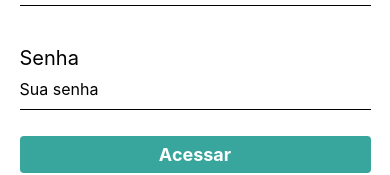
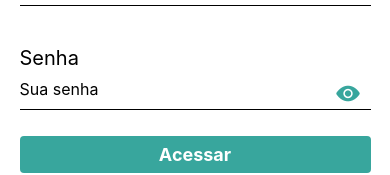
Before and after one commit to Marcos1327/resolve-servicos-app, a React Native app: screen /SignIn in a window 390 px wide. Shown: the part 206-381 px from the top of the page. Built offline with nearby package versions, Linux system fonts and the light colour scheme.

Commit message:
adding secureTextEntry in password and add icons to show password and limit of characters in input password

```diff
--- a/src/pages/SignIn/signIn.js
+++ b/src/pages/SignIn/signIn.js
@@ -1,11 +1,15 @@
-import React from 'react';
+import React, { useState } from 'react';
 import { View, Text, StyleSheet, TextInput, TouchableOpacity } from 'react-native';
 import * as Animatable from 'react-native-animatable'
 import { useNavigation } from '@react-navigation/native'
+import { Ionicons } from '@expo/vector-icons'
 
 export default function SignIn() {
 
     const navigation = useNavigation();
+    const [passwordVisible, setPasswordVisible] = useState(false);
+    const [password, setPassword] = useState('');
+
     return (
         <View style={styles.container}>
             <Animatable.View animation="fadeInLeft" delay={500} style={styles.containerHeader}>
@@ -19,9 +23,30 @@
                 </TextInput>
 
                 <Text style={styles.title}>Senha</Text>
-                <TextInput placeholder='Sua senha' style={styles.input}>
+                <View style={{ position: 'relative' }}>
+                    <TextInput
+                        placeholder='Sua senha'
+                        style={styles.input}
+                        secureTextEntry={!passwordVisible}
+                        maxLength={32}
+                        value={password}
+                        onChangeText={(text) => setPassword(text)}
+                    />
+                    <TouchableOpacity
+                        style={styles.icon}
+                        onPress={() => setPasswordVisible(!passwordVisible)}
+                    >
+                        <Ionicons
+                            name={passwordVisible ? "eye-off" : "eye"}
+                            color="#38a69d"
+                            size={25}
+                        />
+                    </TouchableOpacity>
+                </View>
 
-                </TextInput>
+                {password.length >= 32 && (
+                    <Text style={styles.errorText}>O limite máximo de 32 caracteres foi atingido.</Text>
+                )}
 
                 <TouchableOpacity style={styles.button}>
                     <Text style={styles.buttonText}>Acessar</Text>
@@ -77,6 +102,19 @@
         fontSize: 16
     },
 
+    icon: {
+        position: 'absolute',
+        right: 10,
+        top: 10,
+    },
+
+    errorText: {
+        color: 'red',
+        fontSize: 14,
+        fontWeight: 'bold',
+        marginTop: 5,
+    },
+
     button: {
         backgroundColor: '#38a69d',
         width: '100%',
```
